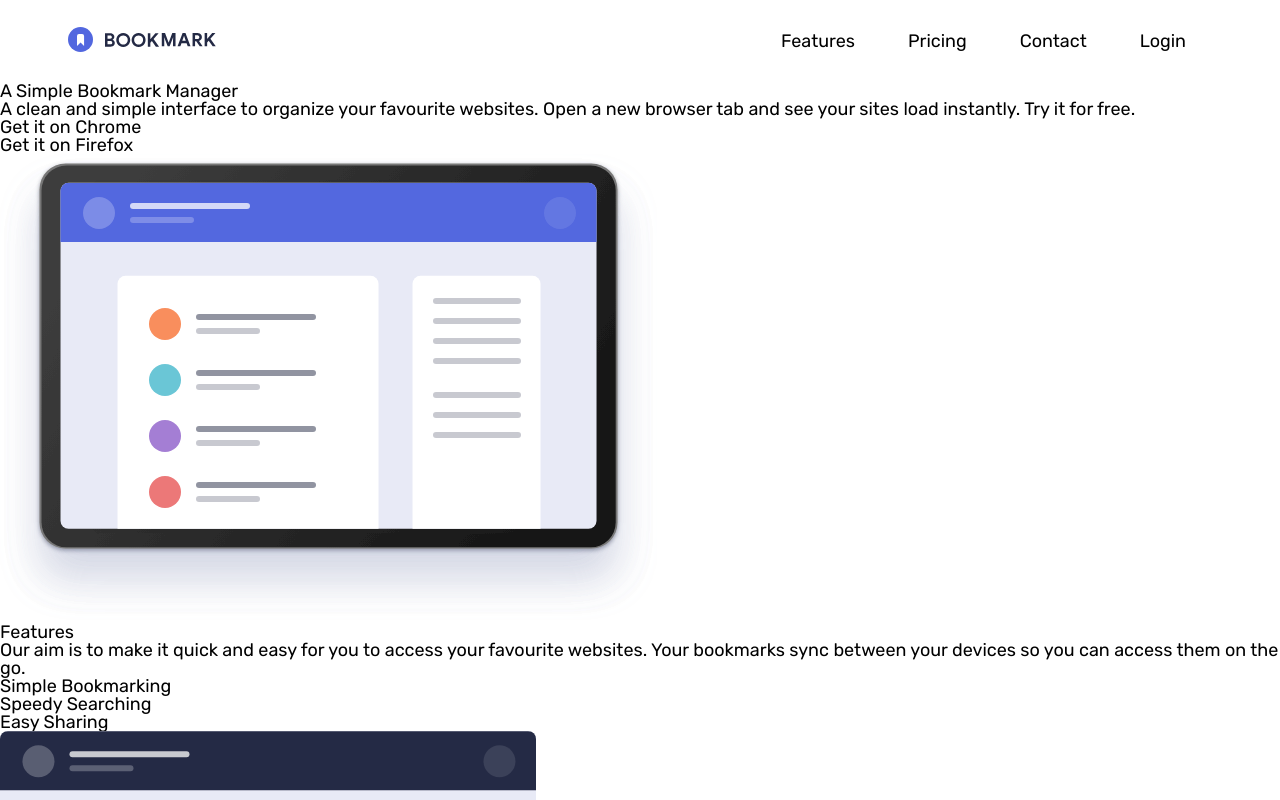
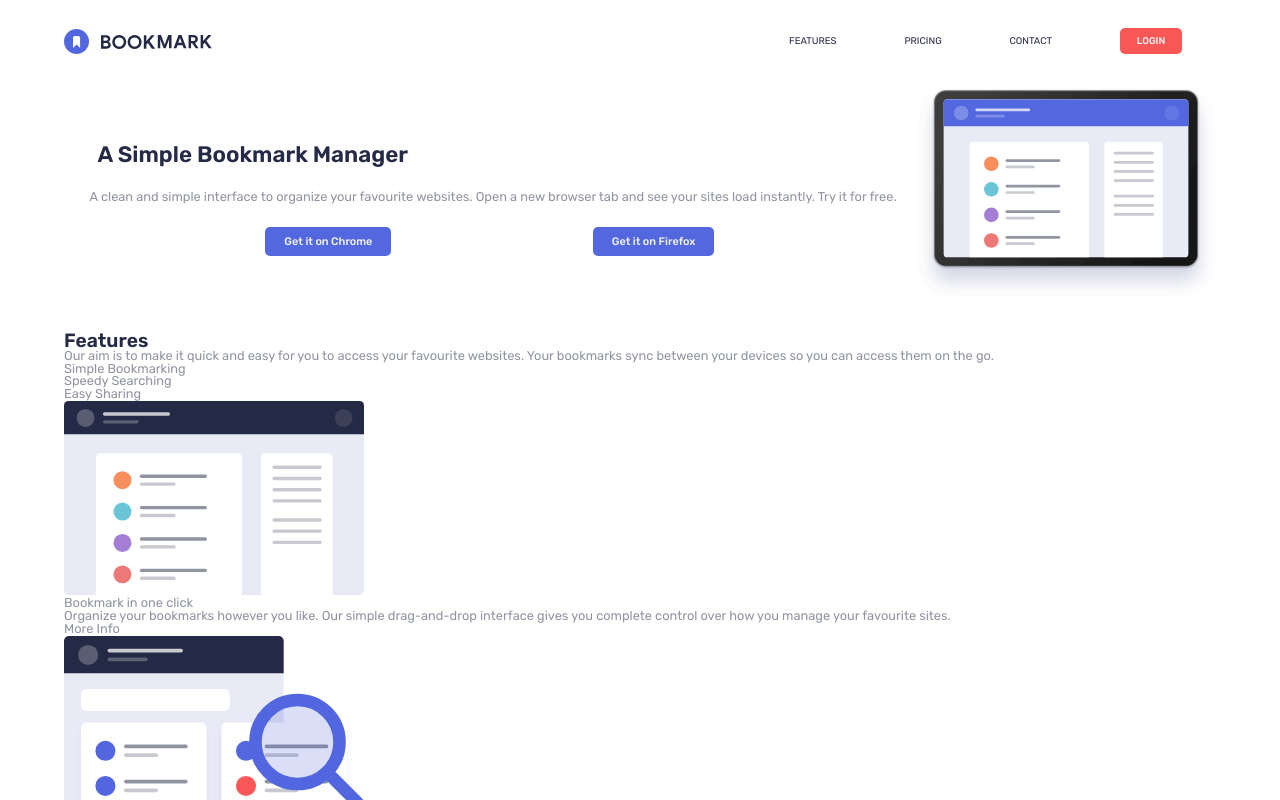
Before and after one commit to lucaso-silva/landg-pg-bookmark--CTD, a plain HTML site: page index.html in a window 1280 px wide. Shown: the top 800 px of the page. Drawn offline with Linux system fonts and the light colour scheme.

Commit message:
:lipstick: styling CSS header and card-intro

```diff
--- a/assets/styles/style.css
+++ b/assets/styles/style.css
@@ -1,3 +1,4 @@
+@import url("./styles/header.css");
 @import url("./styles/card-intro.css");
 
 :root {
@@ -6,15 +7,73 @@
 /* Primary */
 --soft-blue: hsl(231, 69%, 60%);
 --soft-red: hsl(0, 94%, 66%);
+--color-btn: #f5f5f5;
 
 /* Neutral */
 --grayish-blue: hsl(229, 8%, 60%);
 --very-dark-blue: hsl(229, 31%, 21%);
+--color-hover: hsl(86, 27%, 75%);
 
+}
+
+* {
+    margin: 0;
+    padding: 0;
 }
 
 body {
     font-family: var(--main-font);
-    font-size: 18px;
+    font-size: .8em;
     font-weight: 400;
+    box-sizing: border-box;
+    color: var(--grayish-blue);
 }
+
+a {
+    cursor: pointer;
+}
+
+.container {
+    padding: 0 1.85em;
+}
+
+.red-btn {
+    background-color: var(--soft-red);
+    padding: .75em 1.75em;
+    border-radius: 5px;
+    font-weight: 500;
+    color: var(--color-btn)
+}
+
+.blue-btn {
+    background-color: var(--soft-blue);
+    padding: .75em 1.75em;
+    border-radius: 5px;
+    font-weight: 500;
+    color: var(--color-btn)
+}
+
+.blue-btn:hover {
+    background-color: var(--color-hover);
+    color: var(--very-dark-blue);
+}
+
+.image {
+    width: 250px;
+}
+
+.section-title {
+    font-size: 1.5em;
+    font-weight: 600;
+    color: var(--very-dark-blue);
+}
+
+@media screen and (min-width: 768px) {
+    .container {
+        padding: .5em 5em;
+    }
+
+    .image {
+        width: 300px;
+    }
+}
--- a/assets/styles/styles/card-intro.css
+++ b/assets/styles/styles/card-intro.css
@@ -1,19 +1,51 @@
-.header {
-    display: flex;
-    align-items: center;
-    justify-content: space-between;
-    padding: 1.5em 3.75em;
+.card-intro {
+  display: flex;
+  flex-direction: column-reverse;
+  align-items: center;
+  text-align: center;
+  padding: 2.5em 0;
 }
 
-.header-logo {
-    width: 30%;
+.title-intro {
+  font-size: 1.75em;
+  font-weight: 600;
+  padding: 0.9em 2.25em;
+  line-height: 1.25;
+  color: var(--very-dark-blue);
 }
 
-.header-menu {
-    width: 40%;
+.intro-txt {
+  padding: 0 2.75em;
+  line-height: 1.25;
 }
 
-.nav-menu {
-    display: flex;
-    justify-content: space-around;
+.intro-links {
+  display: flex;
+  align-items: center;
+  justify-content: space-evenly;
+  padding: 2.5em 0 1.25em 0;
 }
+
+.link-browser {
+    font-size: .85em;
+}
+
+@media screen and (min-width: 768px) {
+  .card-intro {
+    flex-direction: row;
+    align-items: center;
+    text-align: start;
+  }
+
+  .title-intro {
+    padding: 0.9em 1.5em;
+  }
+
+  .intro-txt {
+    padding: 0 1.5em 0 2em;
+  }
+}
+
+/* @media screen and (min-width: 1024px) {
+
+} */
--- /dev/null
+++ b/assets/styles/styles/header.css
@@ -0,0 +1,35 @@
+.header {
+    display: flex;
+    align-items: center;
+    justify-content: space-between;
+    padding-top: 1.75em;
+}
+
+.nav-menu {
+    display: none;
+    font-size: .75em;
+    color: var(--very-dark-blue);
+}
+
+.menu-link {
+    text-transform: uppercase;
+}
+
+@media screen and (min-width: 768px) {
+    .menu {
+        width: 40%;
+    }
+
+    .nav-menu {
+        display: flex;
+        justify-content: space-around;
+    }
+
+    .menu-link {
+        margin: 0 1em;
+    }
+
+    .menu-hamburguer {
+        display: none;
+    }
+}
--- a/index.html
+++ b/index.html
@@ -14,66 +14,67 @@
 </head>
 
 <body>
+    <div class="container">
         <header class="header">
-    <div class="header-logo">
             <img src="./assets/img/logo-bookmark.svg" class="logo" alt="Logotipo da BookMark">
-    </div>
-    <div class="header-menu">
             <nav class="menu">
                 <ul class="nav-menu">
                     <li class="li-menu"><a class="menu-link">Features</a></li>
                     <li class="li-menu"><a class="menu-link">Pricing</a></li>
                     <li class="li-menu"><a class="menu-link">Contact</a></li>
-                <li class="li-menu"><a class="menu-link">Login</a></li>
+                    <li class="li-menu"><a class="menu-link red-btn">Login</a></li>
                 </ul>
             </nav>
-    </div>
+            <img src="./assets/img/icon-hamburger.svg" class="menu-hamburguer" alt="Menu-hamburguer">
         </header>
         <section class="card-intro">
             <div>
                 <h1 class="title-intro">A Simple Bookmark Manager</h1>
-        <p class="intro-txt">A clean and simple interface to organize your favourite websites. Open a new browser tab and see your sites load instantly. Try it for free.</p>
+                <p class="intro-txt">A clean and simple interface to organize your favourite websites. Open a new
+                    browser tab and see your sites load instantly. Try it for free.</p>
                 <ul class="intro-links">
-            <li class="link-browser">Get it on Chrome</li>
-            <li class="link-browser">Get it on Firefox</li>
+                    <li class="link-browser"><a class="blue-btn">Get it on Chrome</a></li>
+                    <li class="link-browser"><a class="blue-btn">Get it on Firefox</a></li>
                 </ul>
             </div>
-    <img src="./assets/img/illustration-hero.svg" alt="">
+            <img class="intro-img image" src="./assets/img/illustration-hero.svg"
+                alt="Illustration about a screen showing a bookmark model.">
         </section>
         <main class="main-content">
-    <div class="intro-content">
             <h2 class="section-title">Features</h2>
-        <p class="section-content">Our aim is to make it quick and easy for you to access your favourite websites. Your bookmarks sync between your devices so you can access them on the go.</p>
-    </div>
-    <div class="nav-contents">
-        <ul>
+            <p class="section-content">Our aim is to make it quick and easy for you to access your favourite websites.
+                Your bookmarks sync between your devices so you can access them on the go.</p>
+            <ul class="nav-contents">
                 <li class="content-title">Simple Bookmarking</li>
                 <li class="content-title">Speedy Searching</li>
                 <li class="content-title">Easy Sharing</li>
             </ul>
-    </div>
             <div class="card-feature">
-        <img src="./assets/img/illustration-features-tab-1.svg" alt="">
+                <img src="./assets/img/illustration-features-tab-1.svg" class="image" alt="">
                 <h3>Bookmark in one click</h3>
-        <p>Organize your bookmarks however you like. Our simple drag-and-drop interface gives you complete control over how you manage your favourite sites.</p>
+                <p>Organize your bookmarks however you like. Our simple drag-and-drop interface gives you complete
+                    control over how you manage your favourite sites.</p>
                 <a class="more-info">More Info</a>
             </div>
             <div class="card-feature">
-        <img src="./assets/img/illustration-features-tab-2.svg" alt="">
-        <h3>Intelligent search</h3>
-        <p>Our powerful search feature will help you find saved sites in no time at all. No need to trawl through all of your bookmarks.</p>
+                <img src="./assets/img/illustration-features-tab-2.svg" class="image" alt="">
+                <h3 class="title-h3">Intelligent search</h3>
+                <p>Our powerful search feature will help you find saved sites in no time at all. No need to trawl
+                    through all of your bookmarks.</p>
                 <a class="more-info">More Info</a>
             </div>
             <div class="card-feature">
-        <img src="./assets/img/illustration-features-tab-3.svg" alt="">
+                <img src="./assets/img/illustration-features-tab-3.svg" class="image" alt="">
                 <h3>Share your bookmarks</h3>
-        <p> Easily share your bookmarks and collections with others. Create a shareable link that you can send at the click of a button.</p>
+                <p> Easily share your bookmarks and collections with others. Create a shareable link that you can send
+                    at the click of a button.</p>
                 <a class="more-info">More Info</a>
             </div>
         </main>
         <section class="section-browser">
             <h2 class="section-title">Download the extension</h2>
-    <p class="section-content">We’ve got more browsers in the pipeline. Please do let us know if you’ve got a favourite you’d like us to prioritize.</p>
+            <p class="section-content">We’ve got more browsers in the pipeline. Please do let us know if you’ve got a
+                favourite you’d like us to prioritize.</p>
             <div class="select-browser">
                 <div class="cards-browser">
                     <img src="./assets/img/logo-chrome.svg" alt="Google Chrome Logo">
@@ -100,22 +101,30 @@
         </section>
         <section class="faq-section">
             <h2 class="section-title">Frequently Asked Questions</h2>
-    <p class="">Here are some of our FAQs. If you have any other questions you’d like answered please feel free to email us.</p>
+            <p class="">Here are some of our FAQs. If you have any other questions you’d like answered please feel free
+                to email us.</p>
             <ul class="questions">
                 <li class="">
                     <h4 class="faq-title">What is Bookmark?</h4>
-            <p class="faq-answer">Lorem ipsum dolor sit amet, consectetur adipiscing elit. Fusce tincidunt justo eget ultricies fringilla. Phasellus blandit ipsum quis quam ornare mattis.</p>
+                    <p class="faq-answer">Lorem ipsum dolor sit amet, consectetur adipiscing elit. Fusce tincidunt justo
+                        eget ultricies fringilla. Phasellus blandit ipsum quis quam ornare mattis.</p>
                 <li class="">
                     <h4 class="faq-title"> How can I request a new browser?</h4>
-                <p class="faq-answer">Vivamus luctus eros aliquet convallis ultricies. Mauris augue massa, ultricies non ligula. Suspendisse imperdiet. Vivamus luctus eros aliquet convallis ultricies. Mauris augue massa, ultricies non ligula. Suspendisse imperdie tVivamus luctus eros aliquet convallis ultricies. Mauris augue massa, ultricies non ligula. Suspendisse imperdiet.</p>
+                    <p class="faq-answer">Vivamus luctus eros aliquet convallis ultricies. Mauris augue massa, ultricies
+                        non ligula. Suspendisse imperdiet. Vivamus luctus eros aliquet convallis ultricies. Mauris augue
+                        massa, ultricies non ligula. Suspendisse imperdie tVivamus luctus eros aliquet convallis
+                        ultricies. Mauris augue massa, ultricies non ligula. Suspendisse imperdiet.</p>
                 </li>
                 <li class="">
                     <h4 class="faq-title">Is there a mobile app?</h4>
-                <p class="faq-answer">Sed consectetur quam id neque fermentum accumsan. Praesent luctus vestibulum dolor, ut condimentum urna vulputate eget. Cras in ligula quis est pharetra mattis sit amet pharetra purus. Sed sollicitudin ex et ultricies bibendum.</p>
+                    <p class="faq-answer">Sed consectetur quam id neque fermentum accumsan. Praesent luctus vestibulum
+                        dolor, ut condimentum urna vulputate eget. Cras in ligula quis est pharetra mattis sit amet
+                        pharetra purus. Sed sollicitudin ex et ultricies bibendum.</p>
                 </li>
                 <li class="">
                     <h4 class="faq-title">What about other Chromium browsers?</h4>
-                <p class="faq-answer">Integer condimentum ipsum id imperdiet finibus. Vivamus in placerat mi, at euismod dui. Aliquam vitae neque eget nisl gravida pellentesque non ut velit.</p>
+                    <p class="faq-answer">Integer condimentum ipsum id imperdiet finibus. Vivamus in placerat mi, at
+                        euismod dui. Aliquam vitae neque eget nisl gravida pellentesque non ut velit.</p>
                 </li>
                 </li>
             </ul>
@@ -146,6 +155,8 @@
                 <a><img src="./assets/img/icon-twitter.svg" alt="Logotipo Twitter"></a>
             </div>
         </footer>
+    </div>
 </body>
 
+
 </html>
```
Also changed, not shown: assets/styles/styles/main-content.css (added). Lines whose indentation alone changed are shown as unchanged.
